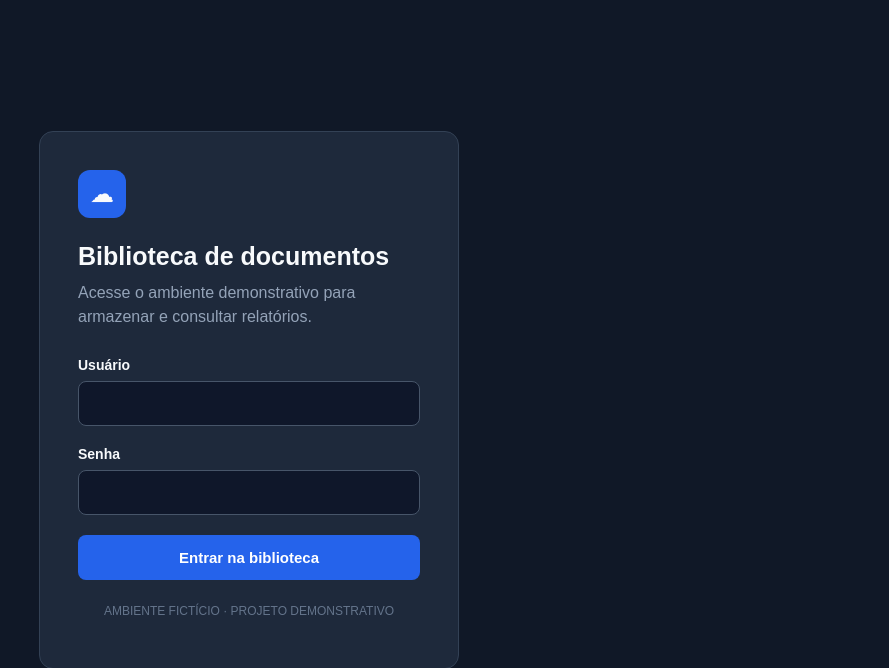
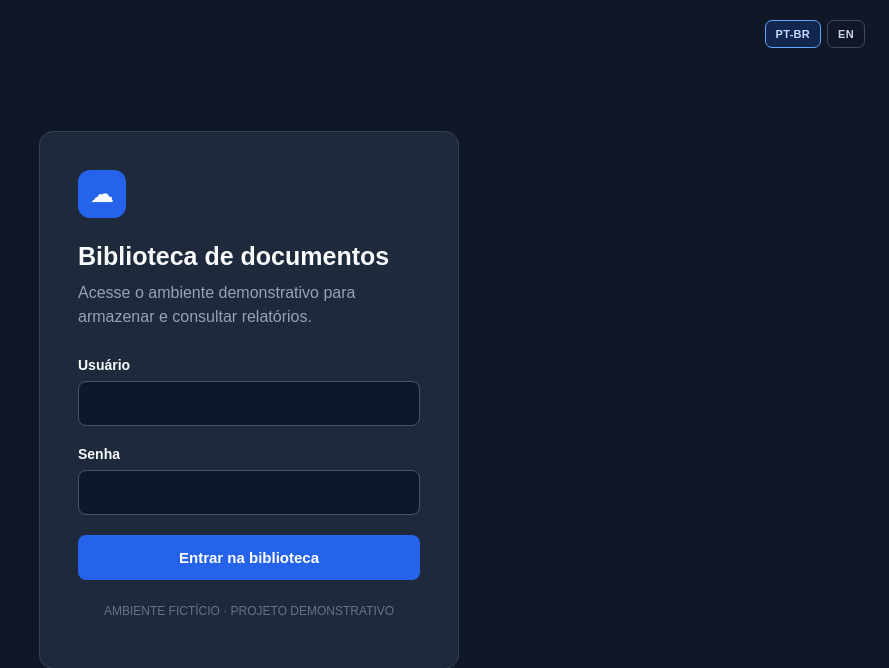
Before and after one commit to PG-Lima/automacao-crm-excel-cloud, a FastAPI app: page /login in a window 1280 px wide. Shown: the top 668 px of the page, without its empty margins (391-1280 px from the left). Run offline with FastAPI, Linux system fonts and the light colour scheme; parts of the project's set-up code (start-up, migrations or seed data) failed here and were passed over; some libraries are stand-ins or nearby versions.

Commit message:
feat: add PT-BR and English language switch to Cloud Library login

```diff
--- a/src/crm_cloud_demo/apps/cloud/templates/login.html
+++ b/src/crm_cloud_demo/apps/cloud/templates/login.html
@@ -1,9 +1,9 @@
 <!DOCTYPE html>
-<html lang="pt-BR">
+<html lang="{{ t.html_lang }}">
 <head>
     <meta charset="UTF-8">
     <meta name="viewport" content="width=device-width, initial-scale=1.0">
-    <title>Entrar | Biblioteca Demo</title>
+    <title>{{ t.cloud_login_title }}</title>
 
     <style>
         * {
@@ -41,6 +41,33 @@
             border-radius: 12px;
             background: #2563eb;
             font-size: 24px;
+        }
+
+
+        .language-switch {
+            position: fixed;
+            top: 20px;
+            right: 24px;
+            display: flex;
+            gap: 6px;
+            z-index: 10;
+        }
+
+        .language-switch a {
+            padding: 7px 10px;
+            border: 1px solid rgba(148, 163, 184, .35);
+            border-radius: 7px;
+            color: #cbd5e1;
+            text-decoration: none;
+            font-size: 11px;
+            font-weight: 700;
+            letter-spacing: .3px;
+        }
+
+        .language-switch a.active {
+            border-color: #60a5fa;
+            background: rgba(37, 99, 235, .2);
+            color: #bfdbfe;
         }
 
         h1 {
@@ -112,14 +139,17 @@
 </head>
 
 <body>
+    <nav class="language-switch" aria-label="Language">
+        <a href="/language/pt?next_path=/login" class="{{ 'active' if lang == 'pt' else '' }}">PT-BR</a>
+        <a href="/language/en?next_path=/login" class="{{ 'active' if lang == 'en' else '' }}">EN</a>
+    </nav>
     <main class="login-card">
         <div class="icon">☁</div>
 
-        <h1>Biblioteca de documentos</h1>
+        <h1>{{ t.document_library }}</h1>
 
         <p class="subtitle">
-            Acesse o ambiente demonstrativo para armazenar
-            e consultar relatórios.
+            {{ t.cloud_login_description }}
         </p>
 
         {% if error %}
@@ -127,7 +157,7 @@
         {% endif %}
 
         <form method="POST" action="/login">
-            <label for="username">Usuário</label>
+            <label for="username">{{ t.username }}</label>
             <input
                 type="text"
                 id="username"
@@ -136,7 +166,7 @@
                 required
             >
 
-            <label for="password">Senha</label>
+            <label for="password">{{ t.password }}</label>
             <input
                 type="password"
                 id="password"
@@ -145,11 +175,11 @@
                 required
             >
 
-            <button type="submit">Entrar na biblioteca</button>
+            <button type="submit">{{ t.cloud_login_button }}</button>
         </form>
 
         <p class="demo-label">
-            AMBIENTE FICTÍCIO · PROJETO DEMONSTRATIVO
+            {{ t.fictional_demo }}
         </p>
     </main>
 </body>
```
